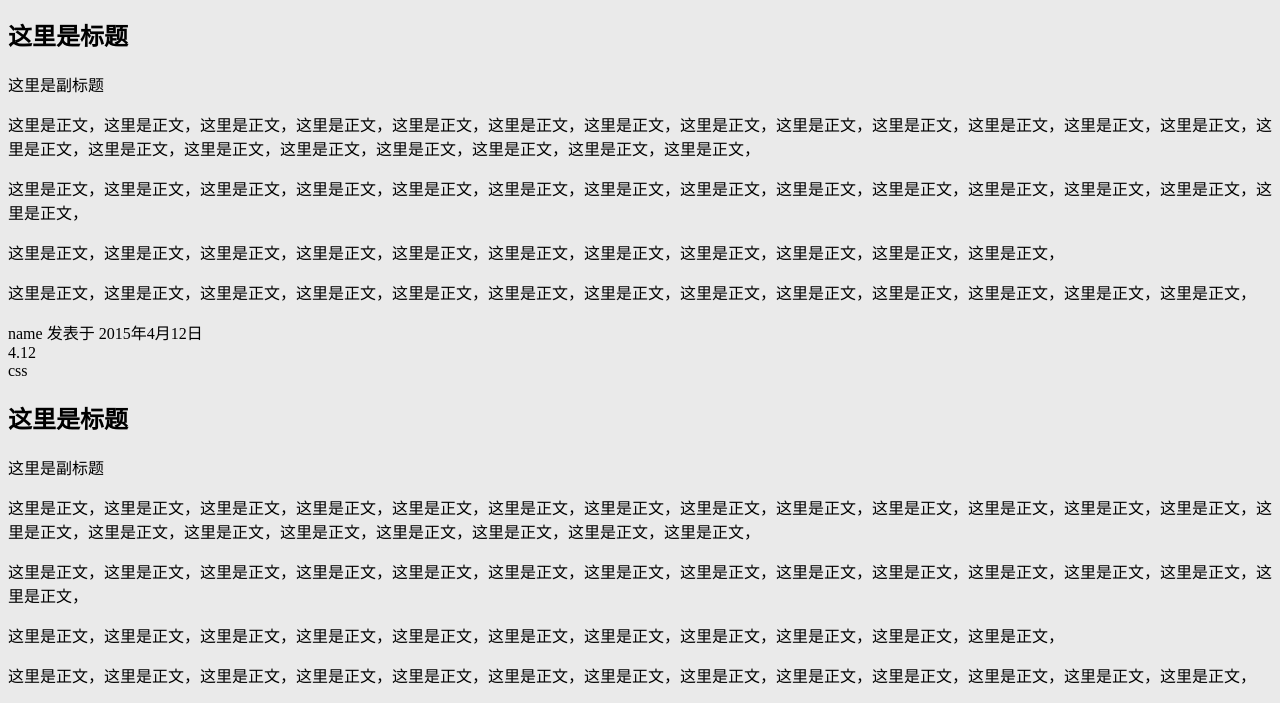
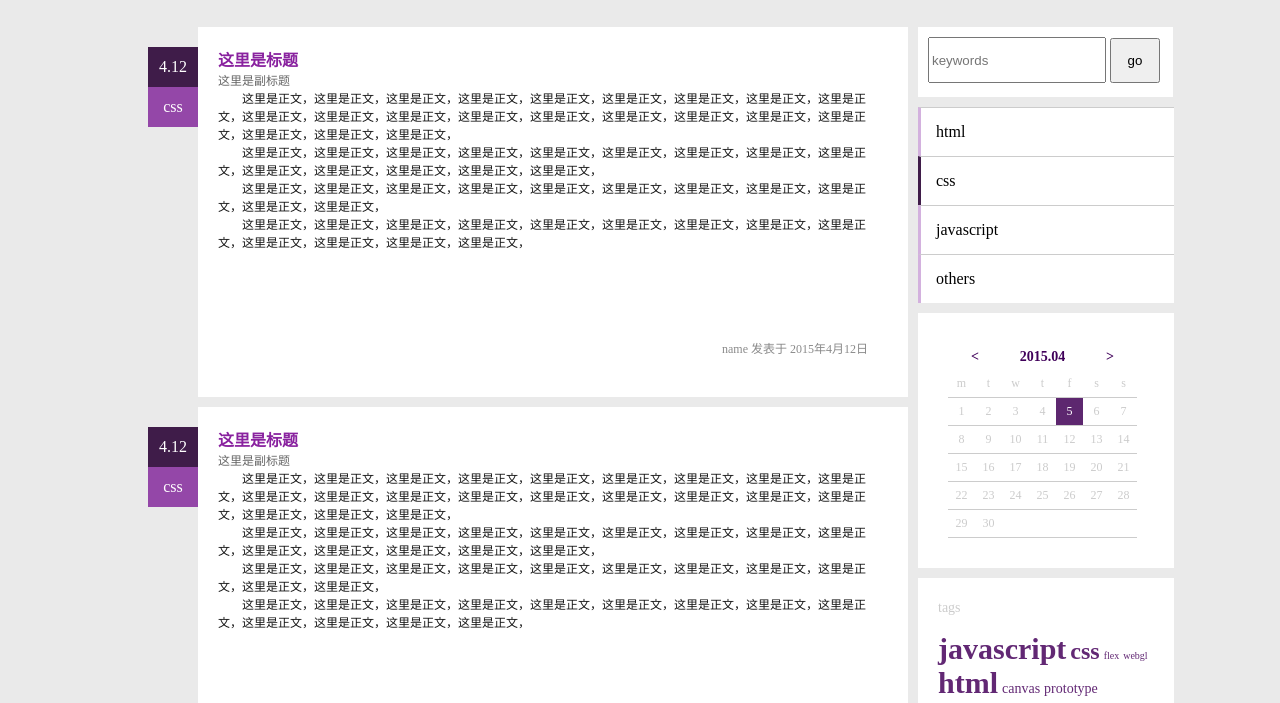
Before and after one commit to RAAMENN/task0001, a plain HTML site: page blog.html in a window 1280 px wide. Shown: the part 91-794 px from the top of the page. Drawn offline with Linux system fonts and the light colour scheme.

Commit message:
finished blog.html's css part

```diff
--- a/css/style.css
+++ b/css/style.css
@@ -140,7 +140,8 @@ header nav ul li a {
     font-size: 14px;
     text-indent: 2em;
 }
-footer{
+
+footer {
     background: black;
     text-align: center;
     color: white;
@@ -151,14 +152,15 @@ footer nav {
     text-align: center;
     height: 30px;
 }
-footer nav ul{
+
+footer nav ul {
     list-style: none;
     display: inline-block;
     margin: 0;
     padding: 0;
 }
 
-footer nav ul li{
+footer nav ul li {
     float: left;
     display: inline-block;
     margin-left: 10px;
@@ -173,12 +175,12 @@ footer nav ul li a {
     line-height: 30px;
 }
 
-footer .link{
+footer .link {
     display: inline-block;
     margin: 0 80px;
 }
 
-footer .link h2{
+footer .link h2 {
     font-size: 12px;
     color: #ccc;
 }
@@ -196,6 +198,206 @@ footer .link a:hover {
     text-decoration: underline;
 }
 
-.credit{
+.credit {
     margin-top: 40px;
 }
+
+.blog {
+    margin-left: 190px;
+    margin-top: 30px;
+    float: left;
+    width: 710px;
+}
+
+.blogbody {
+    background: white;
+    width: 670px;
+    height: 330px;
+    padding: 20px;
+    position: relative;
+    margin-bottom: 10px;
+}
+
+.blogbody h2 {
+    font-size: 16px;
+    color: #89229f;
+    margin: 0;
+}
+
+.blogbody .subtitle {
+    font-size: 12px;
+    color: #666;
+}
+
+.blogbody p {
+    font-size: 12px;
+    color: #161616;
+    padding: 0;
+    margin: 0;
+    text-indent: 2em;
+}
+
+.blogbody span {
+    font-size: 12px;
+    color: #8a8a8a;
+    position: absolute;
+    right: 40px;
+    bottom: 40px;
+}
+
+.blogbody .blogside {
+    color: white;
+    position: absolute;
+    left: -50px;
+    top: 20px;
+    text-align: center;
+}
+
+.blogside-date {
+    background: #3f1c49;
+    width: 50px;
+    height: 40px;
+    line-height: 40px;
+}
+
+.blogside-info {
+    background: #9447a8;
+    width: 50px;
+    height: 40px;
+    line-height: 40px;
+}
+
+.changepage {
+    text-align: center;
+    margin-bottom: 300px;
+}
+
+.changepage ul {
+    list-style: none;
+}
+
+.changepage ul li {
+    display: inline-block;
+    background: white;
+    padding: 8px 15px;
+    margin-right: 10px;
+}
+
+.changepage ul li a {
+    text-decoration: none;
+    font-size: 12px;
+}
+
+.changepage .active {
+    background: #9447a8;
+}
+
+.changepage .active a {
+    color: white;
+}
+
+.side {
+    float: left;
+    margin-top: 30px;
+    margin-left: 10px;
+}
+
+.side .search {
+    background: white;
+    width: 235px;
+    height: 50px;
+    padding: 10px;
+}
+
+.search input {
+    height: 40px;
+    width: 170px;
+}
+
+.search button {
+    height: 45px;
+    width: 50px;
+}
+
+.select {
+    margin-top: 10px;
+}
+
+.select ul {
+    list-style: none;
+    background: white;
+    padding: 0;
+    margin: 0;
+}
+
+.select ul li {
+    border-top: 1px solid #ccc;
+    border-left: 3px solid #d3b1de;
+    padding: 15px;
+}
+
+.select .active {
+    border-left: 3px solid #3f1c49;
+}
+
+.calendar {
+    background: white;
+    margin-top: 10px;
+    color: #ccc;
+    font-size: 12px;
+    padding: 30px;
+}
+
+.calendar table {
+    border-collapse: collapse;
+    text-align: center;
+}
+
+.calendar table th {
+    color: #40005a;
+    font-size: 14px;
+}
+
+.calendar .row {
+    border-bottom: 1px solid #ccc;
+}
+
+.calendar th,
+td {
+    width: 25px;
+    height: 25px;
+}
+
+.calendar .active {
+    background: #5d276f;
+    color: white;
+}
+.tag{
+    background: white;
+    margin-top: 10px;
+    width: 216px;
+    padding: 20px;
+}
+.tag span{
+    font-size: 14px;
+    color: #622874;
+}
+
+.tag .title{
+    color: #ccc;
+}
+.tag .biggest{
+    font-size: 30px;
+}
+
+.tag .bigger{
+    font-size: 24px;
+}
+
+.tag .bold{
+    font-weight: bold;
+}
+
+.tag .smaller{
+    font-size: 10px;
+}
```
Lines whose indentation alone changed are shown as unchanged.
